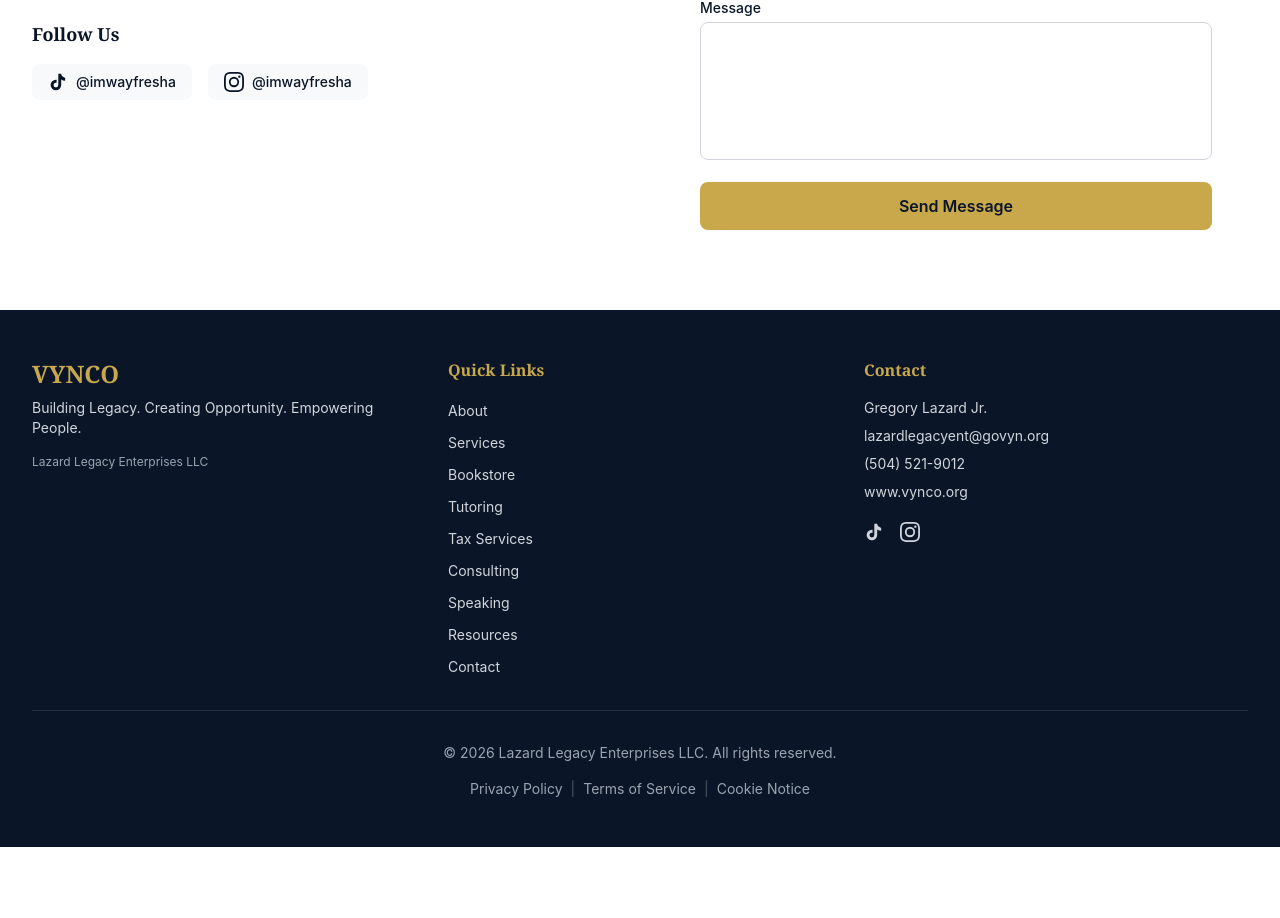
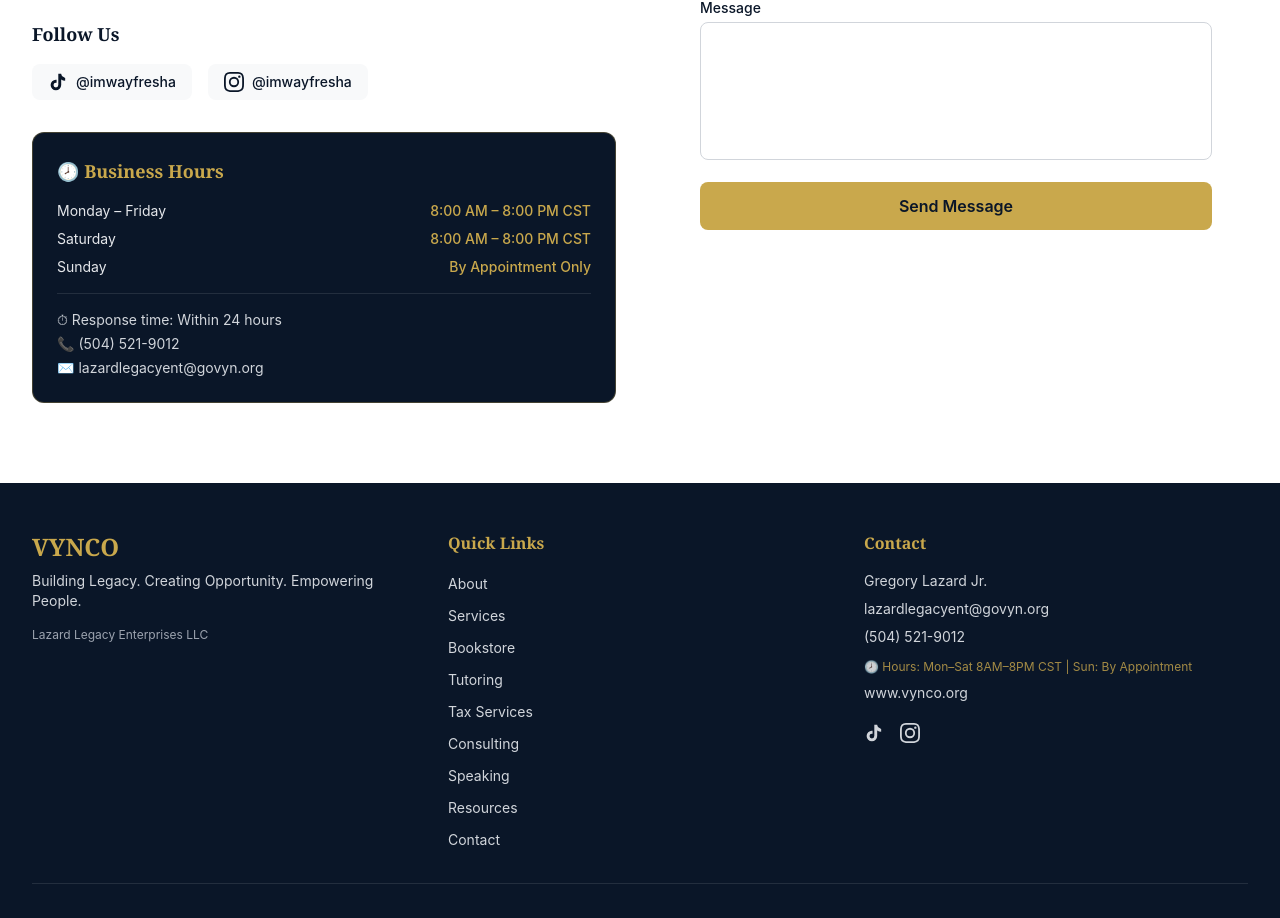
Before and after one commit to lazard1040/govyn-org, a Next.js app: page /contact in a window 1280 px wide. Shown: the part 816-1734 px from the top of the page. Before the commit the page ends 1663 px from the top, so only its background shows below. Built offline with nearby package versions, Linux system fonts and the light colour scheme.

Commit message:
feat: add business hours section to contact page and footer

```diff
--- a/src/app/api/checkout/route.ts
+++ b/src/app/api/checkout/route.ts
@@ -2,7 +2,7 @@ import Stripe from 'stripe'
 import { NextRequest, NextResponse } from 'next/server'
 
 export async function POST(req: NextRequest) {
-  const stripe = new Stripe(process.env.STRIPE_SECRET_KEY!, { apiVersion: '2023-10-16' })
+  const stripe = new Stripe(process.env.STRIPE_SECRET_KEY!, { apiVersion: '2026-07-29.dahlia' })
 
   const { productName, price, quantity, customerEmail, notes } = await req.json()
 
--- a/src/app/contact/page.tsx
+++ b/src/app/contact/page.tsx
@@ -80,6 +80,42 @@ export default function ContactPage() {
                   </a>
                 </div>
               </div>
+
+              {/* Business Hours */}
+              <div className="mt-8 bg-navy rounded-xl p-6 border border-gold/30">
+                <h3 className="text-lg font-semibold text-gold mb-4 flex items-center gap-2">
+                  🕗 Business Hours
+                </h3>
+                <div className="space-y-2 text-sm">
+                  <div className="flex justify-between items-center text-gray-200">
+                    <span>Monday – Friday</span>
+                    <span className="text-gold font-medium">8:00 AM – 8:00 PM CST</span>
+                  </div>
+                  <div className="flex justify-between items-center text-gray-200">
+                    <span>Saturday</span>
+                    <span className="text-gold font-medium">8:00 AM – 8:00 PM CST</span>
+                  </div>
+                  <div className="flex justify-between items-center text-gray-200">
+                    <span>Sunday</span>
+                    <span className="text-gold font-medium">By Appointment Only</span>
+                  </div>
+                </div>
+                <div className="mt-4 pt-4 border-t border-white/10 space-y-1 text-sm text-gray-300">
+                  <p>⏱ Response time: Within 24 hours</p>
+                  <p>
+                    📞{" "}
+                    <a href="tel:+15045219012" className="hover:text-gold transition-colors">
+                      (504) 521-9012
+                    </a>
+                  </p>
+                  <p>
+                    ✉️{" "}
+                    <a href="mailto:lazardlegacyent@govyn.org" className="hover:text-gold transition-colors">
+                      lazardlegacyent@govyn.org
+                    </a>
+                  </p>
+                </div>
+              </div>
             </div>
 
             {/* Form */}
--- a/src/app/page.tsx
+++ b/src/app/page.tsx
@@ -30,7 +30,7 @@ const services = [
     pricing: "Starting at $25",
   },
   {
-    title: "Business Consulting",,
+    title: "Business Consulting",
     description: "LLC formation, startup planning, budgeting, branding, and entrepreneur coaching.",
     icon: "💼",
     href: "/consulting",
@@ -162,8 +162,11 @@ export default function Home() {
                 A native of New Orleans and proud graduate of Southern University at New Orleans,
                 Gregory is dedicated to helping families build financial and educational success.
               </p>
-              <p className="text-gray-600 mb-6">
+              <p className="text-gray-600 mb-4">
                 &ldquo;Dreams can come true. Better late than never.&rdquo;
+              </p>
+              <p className="text-gold text-sm font-medium mb-6">
+                🕗 Available Mon–Sat, 8AM–8PM CST
               </p>
               <Link
                 href="/about"
--- a/src/components/Footer.tsx
+++ b/src/components/Footer.tsx
@@ -60,6 +60,9 @@ export default function Footer() {
                   (504) 521-9012
                 </a>
               </p>
+              <p className="text-gold/80 text-xs pt-1">
+                🕗 Hours: Mon–Sat 8AM–8PM CST | Sun: By Appointment
+              </p>
               <p>
                 <a href="https://www.vynco.org" className="hover:text-gold transition-colors">
                   www.vynco.org
```
